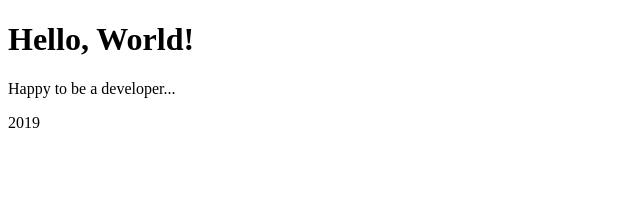
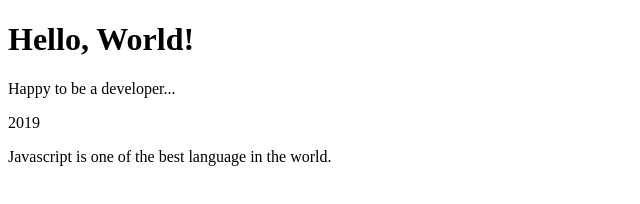
Before and after one commit to firebrand-labs/basic-html, a plain HTML site: page index.html in a window 1280 px wide. Shown: the whole page, without its empty margins (0-640 px from the left). Drawn offline with Linux system fonts and the light colour scheme.

Commit message:
adding-desc

```diff
--- a/index.html
+++ b/index.html
@@ -8,5 +8,6 @@
     <h1>Hello, World!</h1>
     <p>Happy to be a developer...</p>
     <span>2019</span>
+    <p>Javascript is one of the best language in the world.</p>
   </body>
 </html>
```
